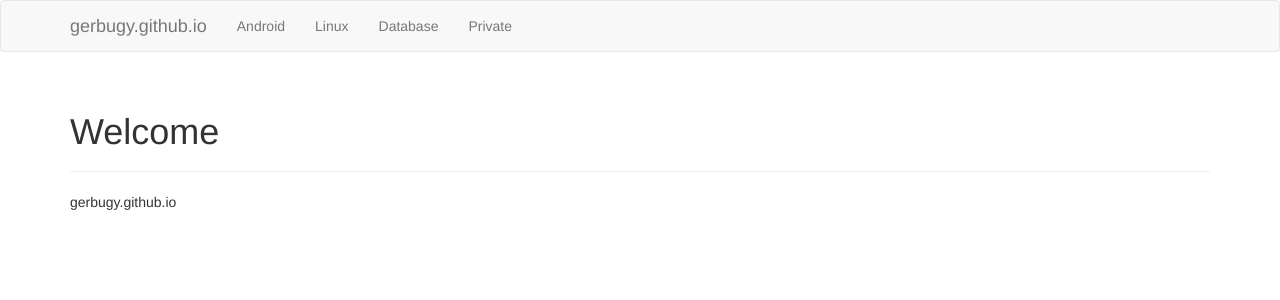
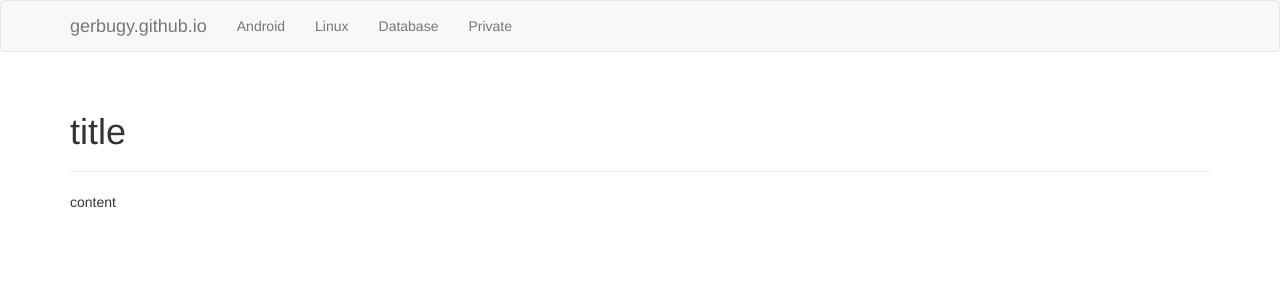
Before and after one commit to gerbugy/gerbugy.github.io, a Jekyll site: the page built from index.html, in a window 1280 px wide. Shown: the top 300 px of the page. Built offline with Jekyll 4.4.1, drawn with Linux system fonts in a browser that asks for light colours.

Commit message:
Update index.html

```diff
--- a/index.html
+++ b/index.html
@@ -1,5 +1,5 @@
 ---
 layout: default
-title: Welcome
+title: title
 ---
-gerbugy.github.io
+content
```
